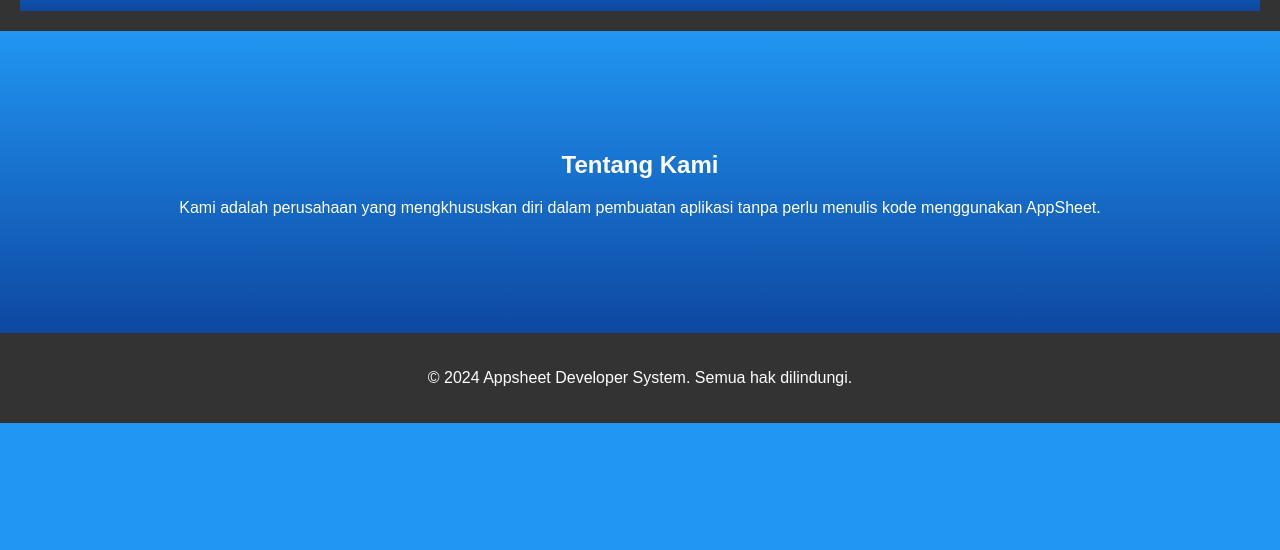
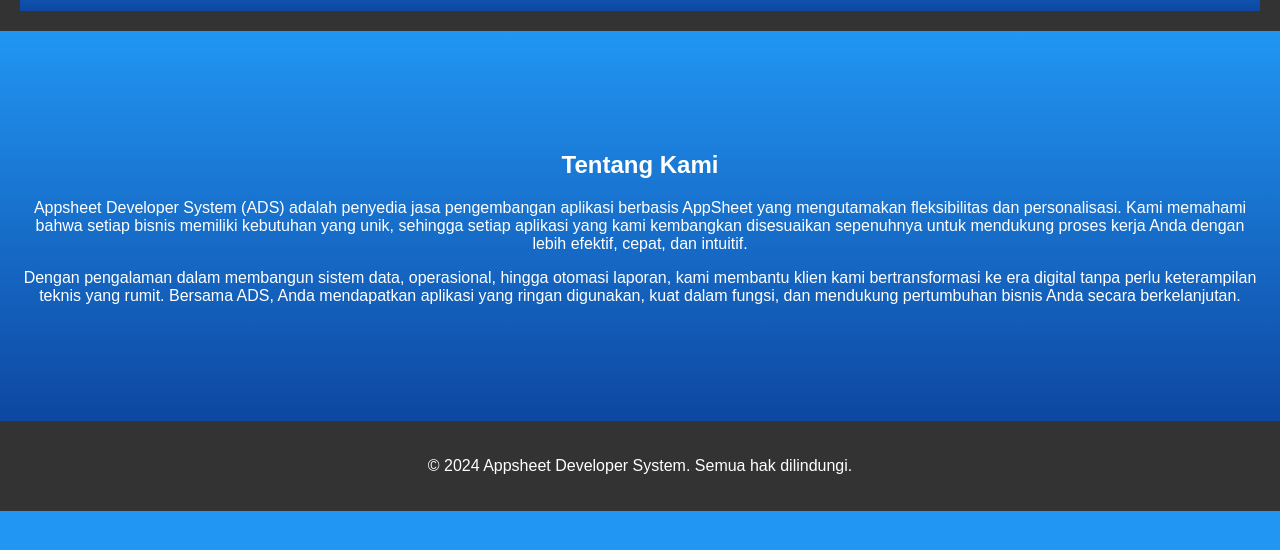
Before and after one commit to Asrul507/appsheet-developer-system, a plain HTML site: page about.html in a window 1280 px wide. Shown: the part 92-642 px from the top of the page. Drawn offline with Linux system fonts and the light colour scheme.

Commit message:
menambahkan halaman about.html

```diff
--- a/about.html
+++ b/about.html
@@ -41,7 +41,9 @@
   <!-- Content Section (Halaman Tentang Kami) -->
   <section class="hero">
     <h1>Tentang Kami</h1>
-    <p>Kami adalah perusahaan yang mengkhususkan diri dalam pembuatan aplikasi tanpa perlu menulis kode menggunakan AppSheet.</p>
+    <p>Appsheet Developer System (ADS) adalah penyedia jasa pengembangan aplikasi berbasis AppSheet yang mengutamakan fleksibilitas dan personalisasi. Kami memahami bahwa setiap bisnis memiliki kebutuhan yang unik, sehingga setiap aplikasi yang kami kembangkan disesuaikan sepenuhnya untuk mendukung proses kerja Anda dengan lebih efektif, cepat, dan intuitif.</p>
+
+    <p>Dengan pengalaman dalam membangun sistem data, operasional, hingga otomasi laporan, kami membantu klien kami bertransformasi ke era digital tanpa perlu keterampilan teknis yang rumit. Bersama ADS, Anda mendapatkan aplikasi yang ringan digunakan, kuat dalam fungsi, dan mendukung pertumbuhan bisnis Anda secara berkelanjutan.</p>
   </section>
 
   <!-- Footer atau Konten lainnya -->
```
